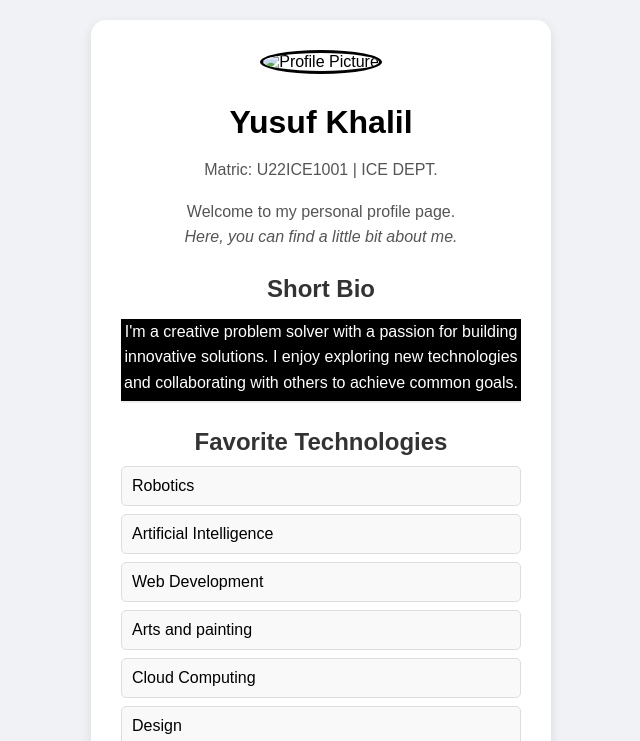
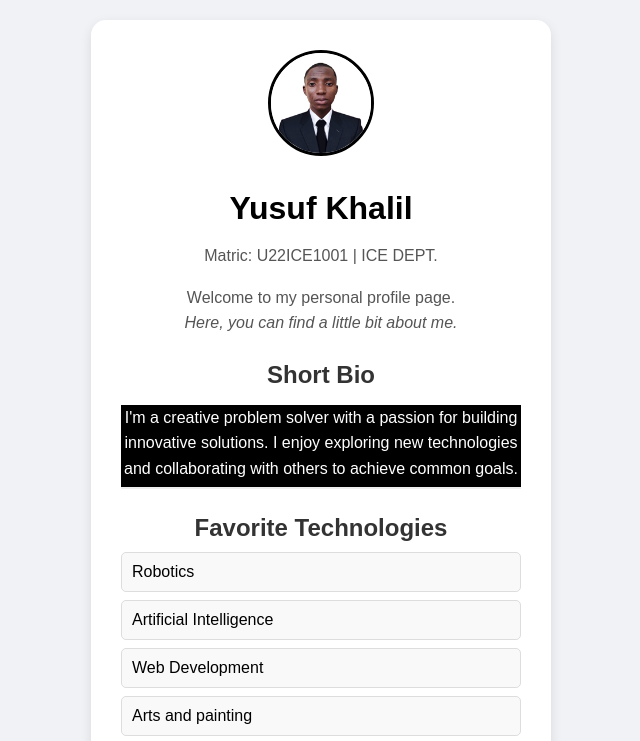
Before and after one commit to virtuousplanner01-cyber/portfolio, a plain HTML site: page index.html in a window 1280 px wide. Shown: the top 741 px of the page, without its empty margins (319-959 px from the left). Drawn offline with Linux system fonts and the light colour scheme.

Commit message:
Fix profile picture source in index.html

```diff
--- a/index.html
+++ b/index.html
@@ -89,7 +89,7 @@
 </head>
 <body>
     <div class="profile-container">
-               <img src="profile picture.jpg" alt="Profile Picture" class="profile-picture">
+               <img src="small picture.jpg" alt="Profile Picture" class="profile-picture">
         <h1>Yusuf Khalil</h1>
         <p>Matric: U22ICE1001 | ICE DEPT. </p>
         <p>Welcome to my personal profile page. <br>  <i> Here, you can find a little bit about me.</i></p>
```
